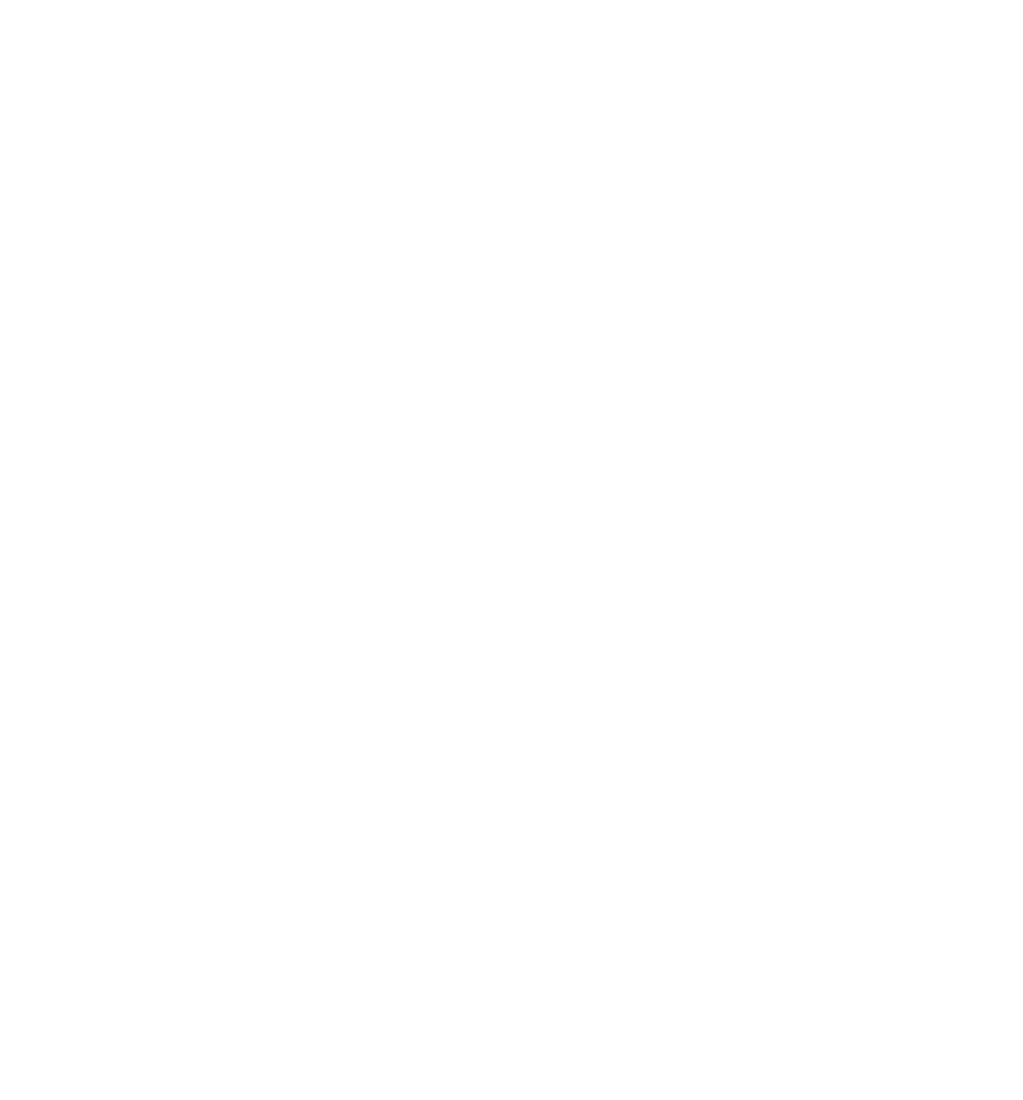
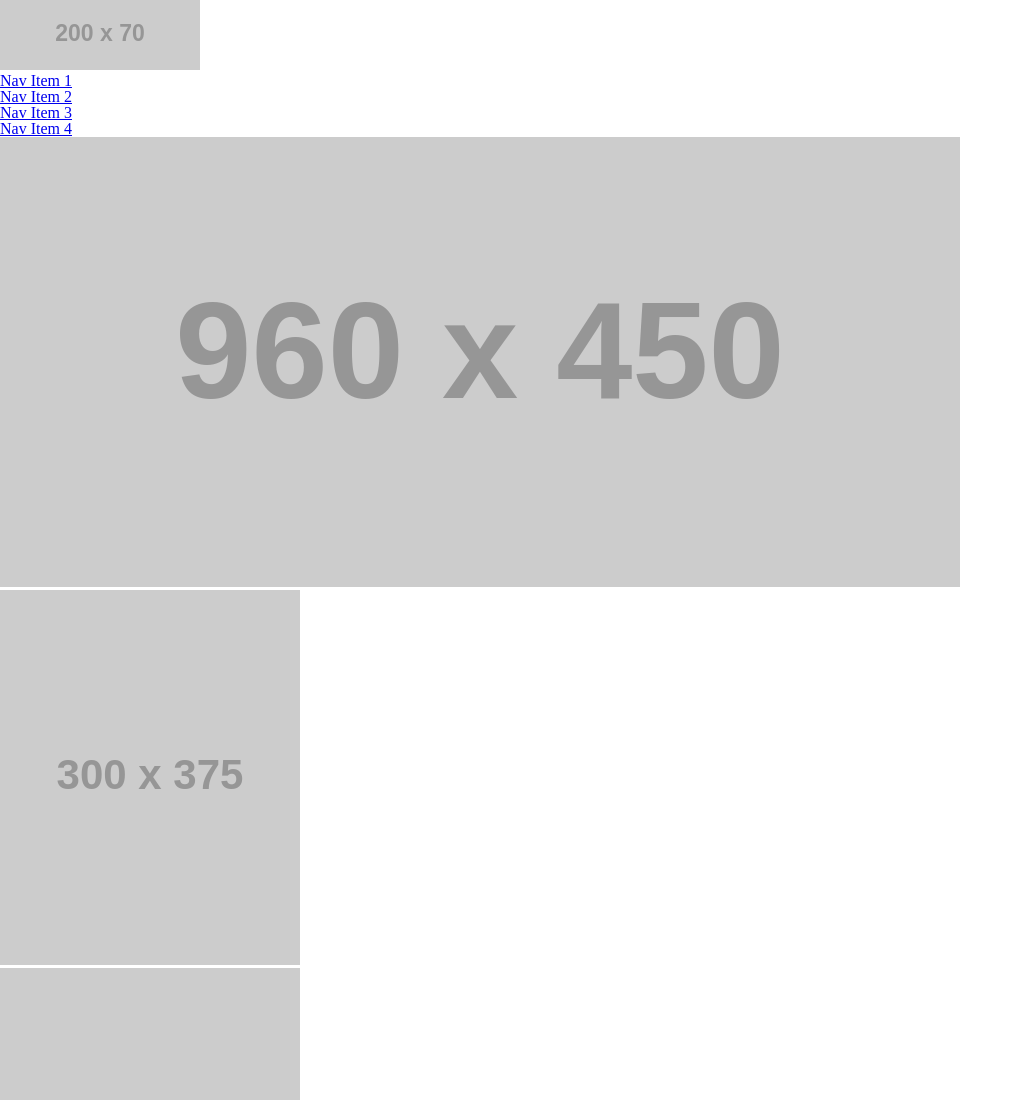
Before and after one commit to ncarignan/201d65-wirefame-exercise, a plain HTML site: page index.html in a window 1280 px wide. Shown: the top 1100 px of the page, without its empty margins (0-1023 px from the left). Before the commit the page ends 800 px from the top, so only its background shows below. Drawn offline with Linux system fonts and the light colour scheme; placeholder pictures from the web are drawn by us.

Commit message:
wrote the html and reset css

```diff
--- a/index.html
+++ b/index.html
@@ -4,10 +4,53 @@
   <meta charset="UTF-8">
   <meta name="viewport" content="width=device-width, initial-scale=1.0">
   <title>Wireframe lab 8</title>
-  <link rel="stylesheet" href="reset.css">
-  <link rel="stylesheet" href="style.css">
+  <link rel="stylesheet" href="reset.css" type="text/css">
+  <link rel="stylesheet" href="style.css" type="text/css">
 </head>
 <body>
+  <header>
+    <nav>
+      <img src="https://placehold.it/200x70/111" alt="">
+      <ul>
+        <li>
+          <a href="#">Nav Item 1</a>
+        </li>
+        <li>
+          <a href="#">Nav Item 2</a>
+        </li>
+        <li>
+          <a href="#">Nav Item 3</a>
+        </li>
+        <li>
+          <a href="#">Nav Item 4</a>
+        </li>
+      </ul>
+    </nav>
+  </header>
+  <main>
+    <img src="https://placehold.it/960x450/111" alt="">
 
+    <ul>
+      <li>
+        <img src="https://placehold.it/300x375/111" alt="">
+      </li>
+      <li>
+        <img src="https://placehold.it/300x375/111" alt="">
+      </li>
+      <li>
+        <img src="https://placehold.it/300x375/111" alt="">
+      </li>
+    </ul>
+
+    <article>
+      <img src="https://placehold.it/480x400/111" alt="">
+      <section>
+        <h1>Featured Section Heading</h1>
+        <p>Lorem ipsum dolor, sit amet consectetur adipisicing elit. Quia fugiat modi, dolore aperiam voluptate similique obcaecati iure, quasi expedita tempore voluptatem porro unde nesciunt. Nostrum nobis eveniet sequi quis eius. Lorem ipsum dolor sit amet, consectetur adipisicing elit. Delectus voluptatibus veniam minima consectetur aut doloribus, nam alias hic inventore ipsum in molestiae provident tempore id quidem, pariatur quibusdam, iste odit? Lorem ipsum, dolor sit amet consectetur adipisicing elit. Ad officia dignissimos ut voluptates illum nesciunt magnam aspernatur eum, itaque aliquid blanditiis fugiat architecto harum earum, dolorem nostrum! Aliquid, iste vero. Lorem ipsum dolor sit amet consectetur adipisicing elit. Animi recusandae a sequi nulla! Nisi repellat asperiores, ratione suscipit possimus, eligendi nostrum fugiat voluptate dolorum, alias nemo maxime facere nobis dolorem? Lorem ipsum dolor, sit amet consectetur adipisicing elit. Cumque aliquam doloremque excepturi aut! Dignissimos unde, quasi veritatis at explicabo omnis, odio earum iste ducimus quis a, eum cupiditate officia pariatur. Lorem ipsum dolor sit amet consectetur adipisicing elit. Alias magnam fuga quos, quaerat consequuntur, id veniam iusto reiciendis quibusdam quisquam laudantium quam pariatur ab dolorum aperiam commodi nemo nam ad.</p>
+        <button>Call to Action</button>
+      </section>
+    </article>
+  </main>
+  <footer></footer>
 </body>
 </html>
--- a/reset.css
+++ b/reset.css
@@ -0,0 +1,48 @@
+/* http://meyerweb.com/eric/tools/css/reset/
+   v2.0 | 20110126
+   License: none (public domain)
+*/
+
+html, body, div, span, applet, object, iframe,
+h1, h2, h3, h4, h5, h6, p, blockquote, pre,
+a, abbr, acronym, address, big, cite, code,
+del, dfn, em, img, ins, kbd, q, s, samp,
+small, strike, strong, sub, sup, tt, var,
+b, u, i, center,
+dl, dt, dd, ol, ul, li,
+fieldset, form, label, legend,
+table, caption, tbody, tfoot, thead, tr, th, td,
+article, aside, canvas, details, embed,
+figure, figcaption, footer, header, hgroup,
+menu, nav, output, ruby, section, summary,
+time, mark, audio, video {
+	margin: 0;
+	padding: 0;
+	border: 0;
+	font-size: 100%;
+	font: inherit;
+	vertical-align: baseline;
+}
+/* HTML5 display-role reset for older browsers */
+article, aside, details, figcaption, figure,
+footer, header, hgroup, menu, nav, section {
+	display: block;
+}
+body {
+	line-height: 1;
+}
+ol, ul {
+	list-style: none;
+}
+blockquote, q {
+	quotes: none;
+}
+blockquote:before, blockquote:after,
+q:before, q:after {
+	content: '';
+	content: none;
+}
+table {
+	border-collapse: collapse;
+	border-spacing: 0;
+}
```
